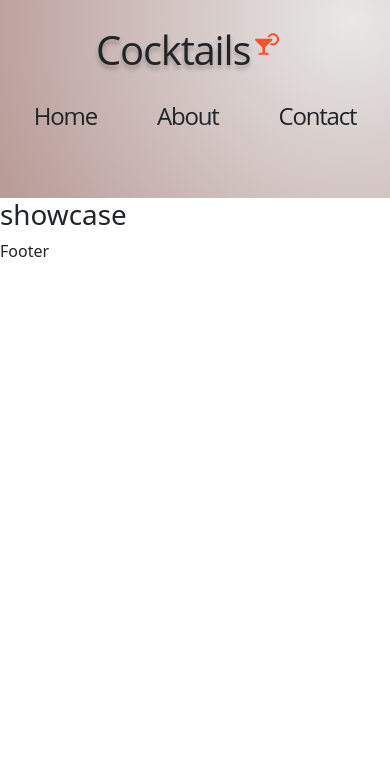
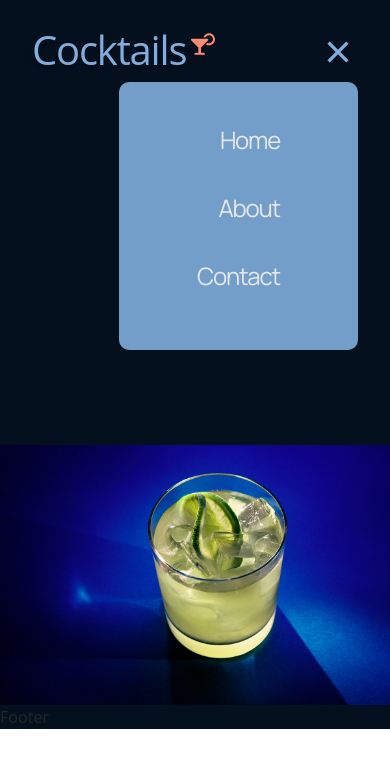
Before and after one commit to berserk28/carft-and-cocktails, a React (Create React App) app: page / in a window 390 px wide. Shown: the top 768 px of the page. Built offline with nearby package versions, Linux system fonts and the light colour scheme.

Commit message:
showcase

```diff
--- a/src/App.js
+++ b/src/App.js
@@ -3,7 +3,7 @@ import React from "react";
 import "./app.css";
 const App = () => {
   return (
-    <div>
+    <div className="app-bg">
       <Navbar />
       <Showcase />
       <Footer />
--- a/src/app.css
+++ b/src/app.css
@@ -9,41 +9,8 @@ a {
   text-decoration: none;
 }
 
-.gradient-bg {
-  /* ff 3.6+ */
-  background: -moz-radial-gradient(
-    circle at 67% 17%,
-    rgba(255, 255, 255, 1) 0%,
-    rgba(206, 144, 137, 1) 100%
-  );
-
-  /* safari 5.1+,chrome 10+ */
-  background: -webkit-radial-gradient(
-    circle at 67% 17%,
-    rgba(255, 255, 255, 1) 0%,
-    rgba(206, 144, 137, 1) 100%
-  );
-
-  /* opera 11.10+ */
-  background: -o-radial-gradient(
-    circle at 67% 17%,
-    rgba(255, 255, 255, 1) 0%,
-    rgba(206, 144, 137, 1) 100%
-  );
-
-  /* ie 10+ */
-  background: -ms-radial-gradient(
-    circle at 67% 17%,
-    rgba(255, 255, 255, 1) 0%,
-    rgba(206, 144, 137, 1) 100%
-  );
-
-  /* global 92%+ browsers support */
-  background: radial-gradient(
-    circle at 67% 17%,
-    rgba(255, 255, 255, 1) 0%,
-    rgba(206, 144, 137, 1) 100%
-  );
+.app-bg {
+  background-color: #05101f;
 }
 
 .gradient-text {
--- a/src/components/navbar/Navbar.jsx
+++ b/src/components/navbar/Navbar.jsx
@@ -10,7 +10,7 @@ const Menu = () => {
         <a href="#home">Home</a>
       </p>
       <p>
-        <a href="#home">About</a>
+        <a href="#about">About</a>
       </p>
       <p>
         <a href="#contact">Contact</a>
@@ -20,28 +20,31 @@ const Menu = () => {
 };
 
 export default function Navbar() {
-  const [toggleMenu, setToggleMenu] = useState(false);
+  const [toggleMenu, setToggleMenu] = useState(true);
 
   return (
-    <nav className="Cocktail__navbar  nav-bg">
+    <nav className="Cocktail__navbar nav-bg">
       <div className="Cocktail__navbar-logo">
         <p className="logo-text">Cocktails</p>
         <FaCocktail className="logo" />
       </div>
 
       <div className="Cocktail__navbar-links">
-        <Menu />
+        <div className="Cocktail__navbar-links-container">
+          <Menu />
+        </div>
+
         <div className="Cocktail__navbar-menu">
           {toggleMenu ? (
             <RiCloseLine
               color={"var(--color-primary)"}
-              size={27}
+              size={40}
               onClick={() => setToggleMenu(!toggleMenu)}
             />
           ) : (
             <RiMenu3Line
               color={"var(--color-primary)"}
-              size={27}
+              size={40}
               onClick={() => setToggleMenu(!toggleMenu)}
             />
           )}
--- a/src/components/navbar/navbar.css
+++ b/src/components/navbar/navbar.css
@@ -1,92 +1,52 @@
 .nav-bg {
-  /* ff 3.6+ */
-  background: -moz-radial-gradient(
-    circle at 90% 10%,
-    rgba(232, 232, 231, 1) 0%,
-    rgba(184, 154, 150, 1) 100%
-  );
-
-  /* safari 5.1+,chrome 10+ */
-  background: -webkit-radial-gradient(
-    circle at 90% 10%,
-    rgba(232, 232, 231, 1) 0%,
-    rgba(184, 154, 150, 1) 100%
-  );
-
-  /* opera 11.10+ */
-  background: -o-radial-gradient(
-    circle at 90% 10%,
-    rgba(232, 232, 231, 1) 0%,
-    rgba(184, 154, 150, 1) 100%
-  );
-
-  /* ie 10+ */
-  background: -ms-radial-gradient(
-    circle at 90% 10%,
-    rgba(232, 232, 231, 1) 0%,
-    rgba(184, 154, 150, 1) 100%
-  );
-
-  /* global 92%+ browsers support */
-  background: radial-gradient(
-    circle at 90% 10%,
-    rgba(232, 232, 231, 1) 0%,
-    rgba(184, 154, 150, 1) 100%
-  );
+  background-color: var(--color-background);
+  color: var(--color-primary);
 }
-
 .Cocktail__navbar {
   display: flex;
-
   line-height: 36px;
   font-size: 24px;
   font-weight: 500;
-  padding: 2rem 6rem;
+  padding: 2rem 10rem;
   justify-content: space-between;
   text-align: center;
   font-family: var(--font-family-text);
   letter-spacing: -0.05em;
+  align-items: center;
 }
 
 .Cocktail__navbar-logo {
   display: flex;
-  flex-basis: 25%;
+  flex: 1;
+  justify-content: flex-start;
   height: 50px;
 }
 .logo {
-  color: var(--color-primary);
+  color: var(--color-text);
   align-self: flex-start;
 }
 
 .logo-text {
   margin-right: 5px;
   font-size: 2.5rem;
+  font-weight: 500;
   text-shadow: 0px 4px 4px rgba(0, 0, 0, 0.25);
 }
-.Cocktail__navbar-title {
-  flex-basis: 50%;
-
-  justify-content: center;
-  font-weight: 500;
-  font-size: 100px;
-  line-height: 150%;
-  font-family: var(--font-family-title);
-}
-
-.Cocktail__navbar-title a:hover {
-  color: black;
-}
-
 .Cocktail__navbar-links {
   display: flex;
-  flex-basis: 25%;
+  flex: 1;
+  justify-content: flex-end;
+  align-items: center;
 
-  justify-content: center;
-  align-items: center;
+  font-size: 2rempx;
+  line-height: 20px;
+  font-family: var(--font-links);
 }
-
+.Cocktail__navbar-links-container {
+  display: flex;
+}
 .Cocktail__navbar-links p {
-  padding: 1rem;
+  padding: 1rem 2rem;
   justify-content: center;
 }
 .Cocktail__navbar-links p a {
@@ -95,21 +55,60 @@
 }
 
 .Cocktail__navbar-links p a:hover {
-  background-color: var(--color-primary);
+  background-color: #042c54;
   color: white;
 }
 
 /* styling the responsive menu */
 .Cocktail__navbar-menu {
   display: none;
+  margin-left: 2rem;
+  position: relative;
+}
+
+.Cocktail__navbar-menu-container-links {
+  display: flex;
+  justify-content: flex-end;
+  align-items: flex-end;
+  flex-direction: column;
+  text-align: end;
+  padding: 2rem 2rem;
+  position: absolute;
+  top: 10px;
+  right: 0;
+  background-color: var(--color-primary);
+  color: white;
+  border-radius: 10px;
+  min-width: 200px;
+  opacity: 0.9;
+  box-shadow: 0 0 5 rgba(0, 0, 0, 0.2);
 }
 
 .Cocktail__navbar-menu svg {
   cursor: pointer;
 }
 
-@media screen and (max-width: 500px) {
+@media only screen and (max-width: 1200px) {
   .Cocktail__navbar {
+    padding: 2rem 4rem;
+  }
+}
+
+@media only screen and (max-width: 950px) {
+  .Cocktail__navbar {
+    padding: 2rem 2rem;
+  }
+}
+
+@media only screen and (max-width: 820px) {
+  .Cocktail__navbar {
+    align-items: flex-start;
+  }
+  .Cocktail__navbar-links-container {
+    display: none;
+  }
+
+  .Cocktail__navbar-menu {
     display: block;
   }
 }
--- a/src/components/showcase/Showcase.jsx
+++ b/src/components/showcase/Showcase.jsx
@@ -1,9 +1,5 @@
 import React from "react";
 import "./showcase.css";
 export default function Showcase() {
-  return (
-    <div>
-      <h1>showcase </h1>
-    </div>
-  );
+  return <div className="showcase-bg"></div>;
 }
--- a/src/components/showcase/showcase.css
+++ b/src/components/showcase/showcase.css
@@ -0,0 +1,18 @@
+.showcase-bg {
+  background-image: url(../../images/3f5b1249ad11d3de41191b84b63dd347.jpg);
+  width: 100%;
+  background-size: 100%;
+  background-repeat: no-repeat;
+  background-position: center bottom;
+  height: 70vh;
+}
+
+.showcase-bg::after {
+  content: "";
+  position: relative;
+  top: 0;
+  left: 0;
+  height: 100%;
+  width: 100%;
+  background-color: rgba(0, 0, 0, 0.5);
+}
--- a/src/index.css
+++ b/src/index.css
@@ -1,8 +1,11 @@
 @import url("https://fonts.googleapis.com/css2?family=El+Messiri&display=swap");
+@import url("https://fonts.googleapis.com/css2?family=El+Messiri&family=Manrope&display=swap");
 :root {
-  --color-text: #000000;
-  --color-primary: #fd5033;
+  --color-text: #ff8a71;
+  --color-background: #05101f;
+  --color-primary: #81afdd;
   --color-hover: #ce9089;
   --font-family-text: Open Sans;
-  --font-family-title: "El Messiri", sans-serif;
+  --font-family-title: manrope;
+  --font-links: "Manrope", sans-serif;
 }
```
Also changed, not shown: src/images/3f5b1249ad11d3de41191b84b63dd347.jpg (added).
